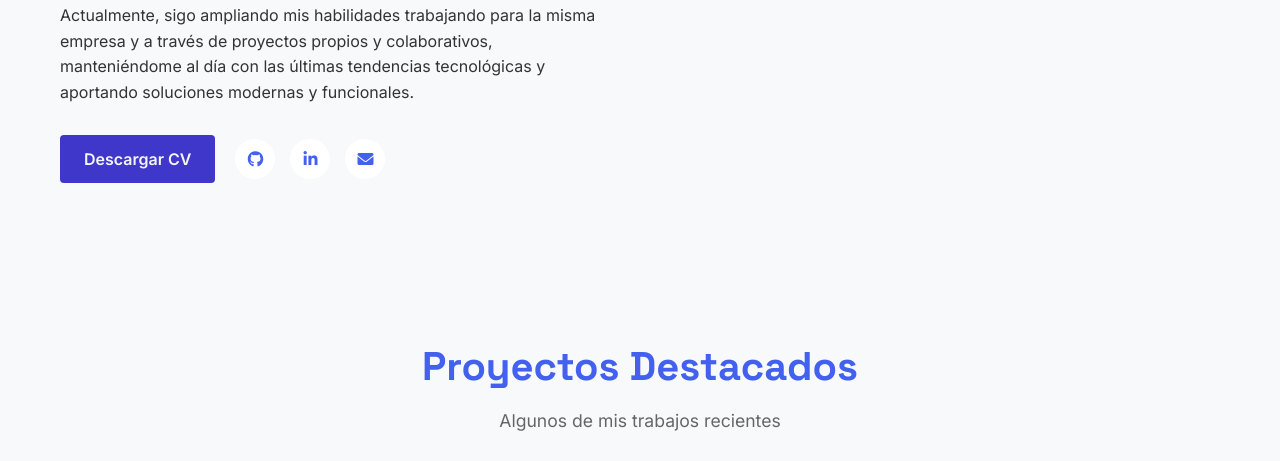
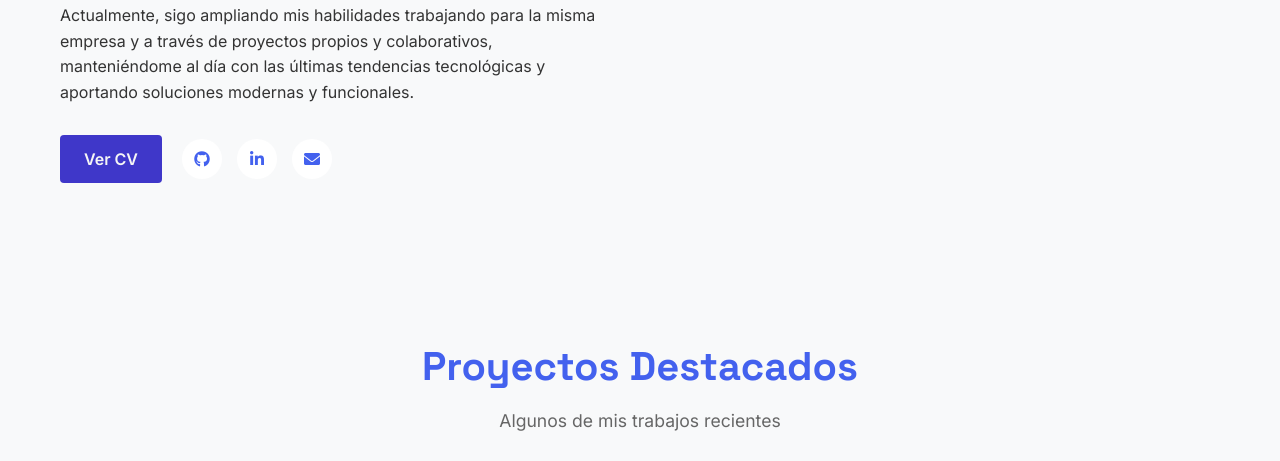
Before and after one commit to wolverine307mda/wolverine307mda.github.io, a plain HTML site: page index.html in a window 1280 px wide. Shown: the part 1229-1690 px from the top of the page. Drawn offline with Linux system fonts and the light colour scheme.

Commit message:
Update index.html

```diff
--- a/index.html
+++ b/index.html
@@ -88,7 +88,7 @@
                         <p>Actualmente, sigo ampliando mis habilidades trabajando para la misma empresa y a través de proyectos propios y colaborativos, manteniéndome al día con las últimas tendencias tecnológicas y aportando soluciones modernas y funcionales.</p>
 
                         <div class="about-links">
-                            <a href="https://wolverine307mda.github.io/Curriculum/" class="btn btn-cv">Descargar CV</a>
+                            <a href="https://wolverine307mda.github.io/Curriculum/" class="btn btn-cv">Ver CV</a>
                             <div class="social-links">
                                 <a href="https://github.com/wolverine307mda" target="_blank" aria-label="GitHub">
                                     <i class="fab fa-github"></i>
```
